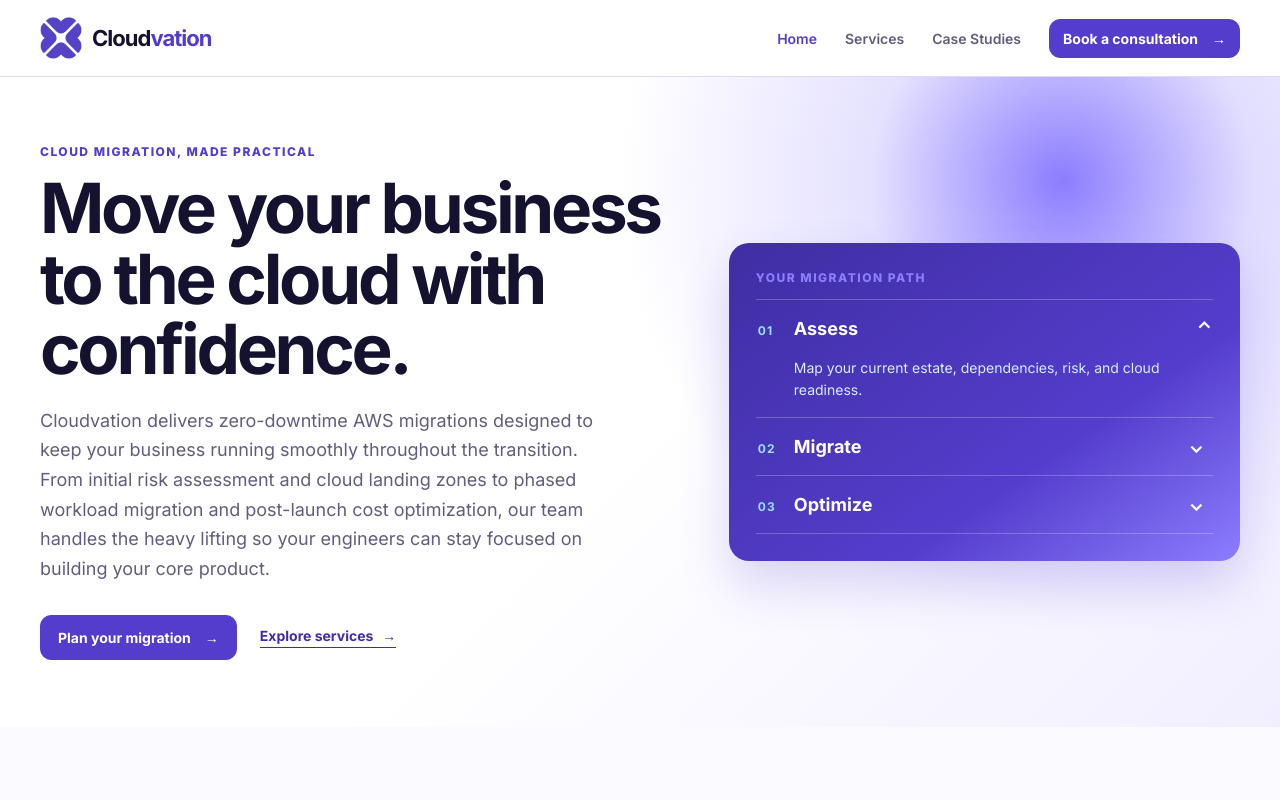
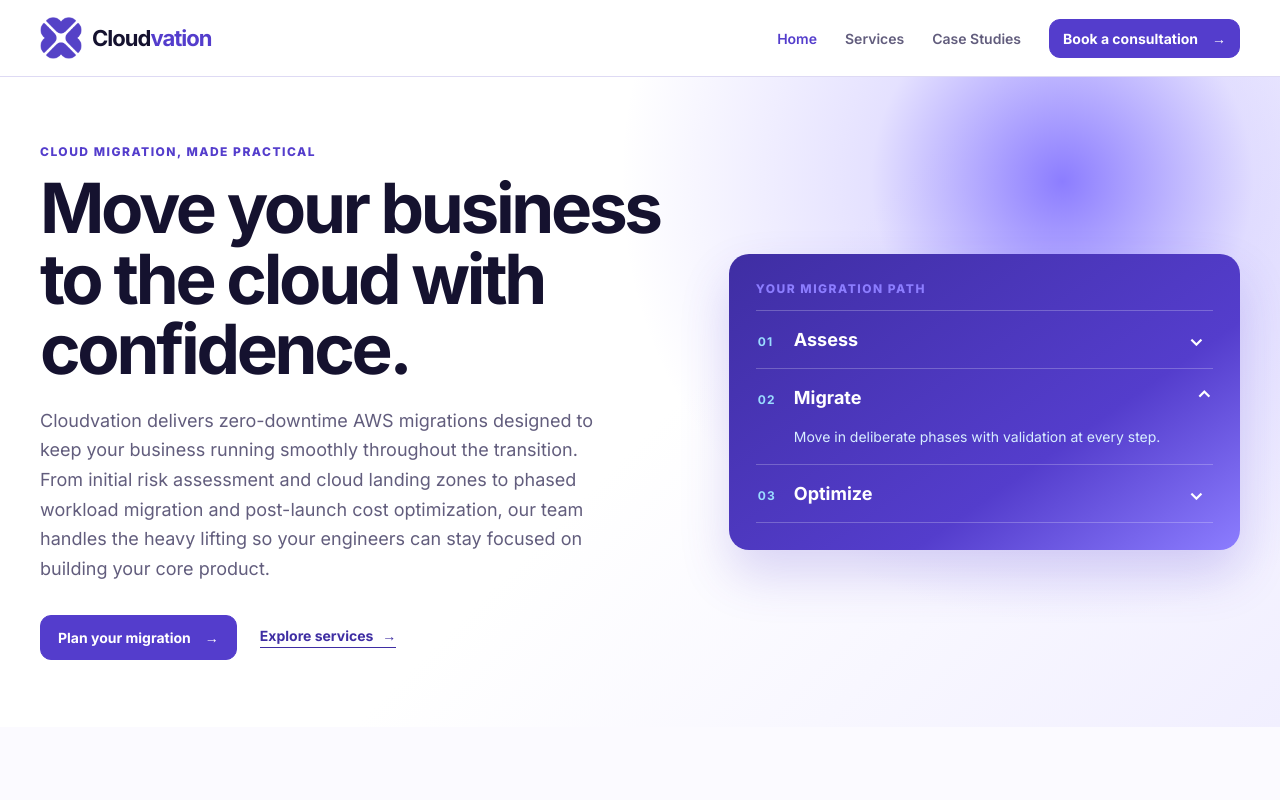
Before and after one commit to cloudvations/cloudvation, a Next.js app: page / in a window 1280 px wide. Shown: the top 800 px of the page. Built offline with nearby package versions, Linux system fonts and the light colour scheme.

Commit message:
Animation in accordion

```diff
--- a/src/app/theme.css
+++ b/src/app/theme.css
@@ -51,3 +51,19 @@ nav { color: var(--brand-muted); }
 .contact-form input:not([type='checkbox']),
 .contact-form select,
 .contact-form textarea { border-color: var(--brand-border); }
+
+/* Auto-advancing migration-path accordion. */
+.accordion-item div[role='region'] {
+  display: grid;
+  grid-template-rows: 0fr;
+  overflow: hidden;
+  padding: 0 20px 0 38px;
+  opacity: 0;
+  transition: grid-template-rows 280ms ease, padding 280ms ease, opacity 200ms ease;
+}
+.accordion-item div[role='region'] p { overflow: hidden; }
+.accordion-item.open div[role='region'] {
+  grid-template-rows: 1fr;
+  padding-bottom: 17px;
+  opacity: 1;
+}
--- a/src/components/Accordion.tsx
+++ b/src/components/Accordion.tsx
@@ -1,11 +1,63 @@
-"use client";
-import { useState } from "react";
+'use client';
+
+import { useEffect, useState } from 'react';
+
 const items = [
-  ["Assess", "Map your current estate, dependencies, risk, and cloud readiness."],
-  ["Migrate", "Move in deliberate phases with validation at every step."],
-  ["Optimize", "Build stronger security, visibility, reliability, and cost control."],
+  ['Assess', 'Map your current estate, dependencies, risk, and cloud readiness.'],
+  ['Migrate', 'Move in deliberate phases with validation at every step.'],
+  ['Optimize', 'Build stronger security, visibility, reliability, and cost control.'],
 ];
-export function Accordion() { const [active, setActive] = useState(0); return <div className="accordion">{items.map(([title, text], index) => { const isOpen = active === index; return <div className={isOpen ? "accordion-item open" : "accordion-item"} key={title}>
-  <h3><button aria-expanded={isOpen} aria-controls={`panel-${index}`} onClick={() => setActive(isOpen ? -1 : index)}><span>0{index + 1}</span>{title}<b aria-hidden>⌄</b></button></h3>
-  <div id={`panel-${index}`} hidden={!isOpen}><p>{text}</p></div>
-</div>; })}</div>; }
+
+const AUTO_ADVANCE_MS = 4000;
+
+export function Accordion() {
+  const [active, setActive] = useState(0);
+  const [isPaused, setIsPaused] = useState(false);
+
+  useEffect(() => {
+    const prefersReducedMotion = window.matchMedia(
+      '(prefers-reduced-motion: reduce)',
+    ).matches;
+
+    if (isPaused || prefersReducedMotion) return;
+
+    const timer = window.setInterval(() => {
+      setActive((current) => (current + 1) % items.length);
+    }, AUTO_ADVANCE_MS);
+
+    return () => window.clearInterval(timer);
+  }, [isPaused]);
+
+  return (
+    <div
+      className="accordion"
+      onMouseEnter={() => setIsPaused(true)}
+      onMouseLeave={() => setIsPaused(false)}
+      onFocusCapture={() => setIsPaused(true)}
+      onBlurCapture={() => setIsPaused(false)}
+    >
+      {items.map(([title, text], index) => {
+        const isOpen = active === index;
+
+        return (
+          <div className={isOpen ? 'accordion-item open' : 'accordion-item'} key={title}>
+            <h3>
+              <button
+                aria-expanded={isOpen}
+                aria-controls={`panel-${index}`}
+                onClick={() => setActive(index)}
+              >
+                <span>0{index + 1}</span>
+                {title}
+                <b aria-hidden="true">⌄</b>
+              </button>
+            </h3>
+            <div id={`panel-${index}`} role="region" aria-hidden={!isOpen}>
+              <p>{text}</p>
+            </div>
+          </div>
+        );
+      })}
+    </div>
+  );
+}
```
